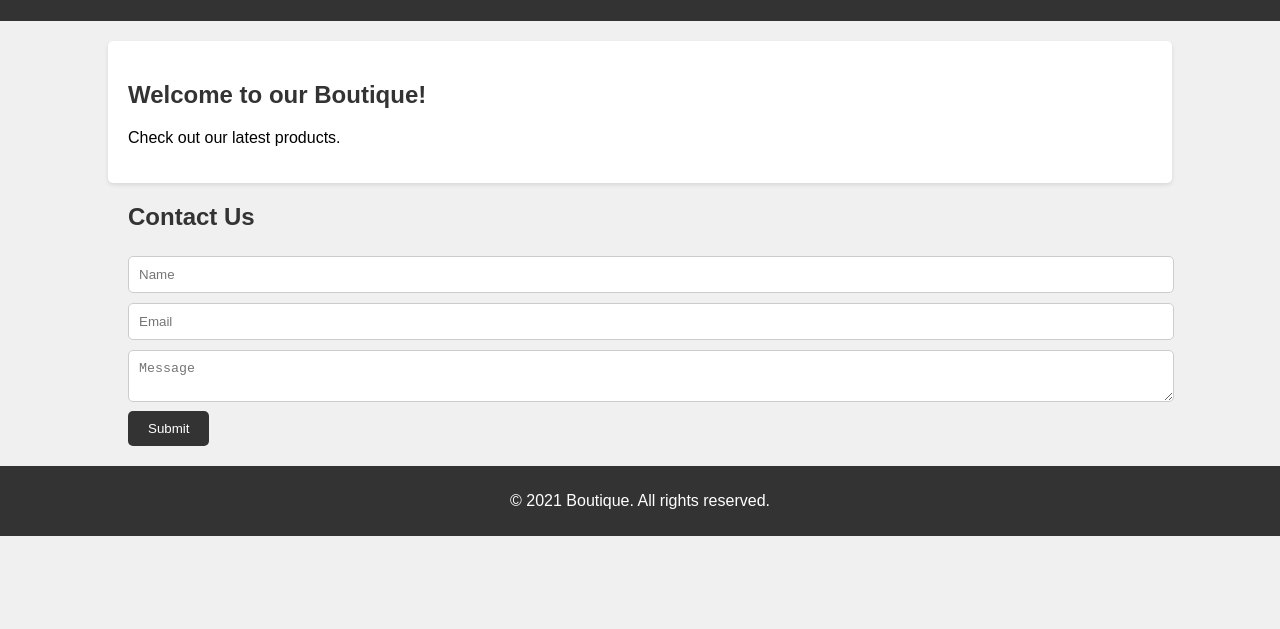
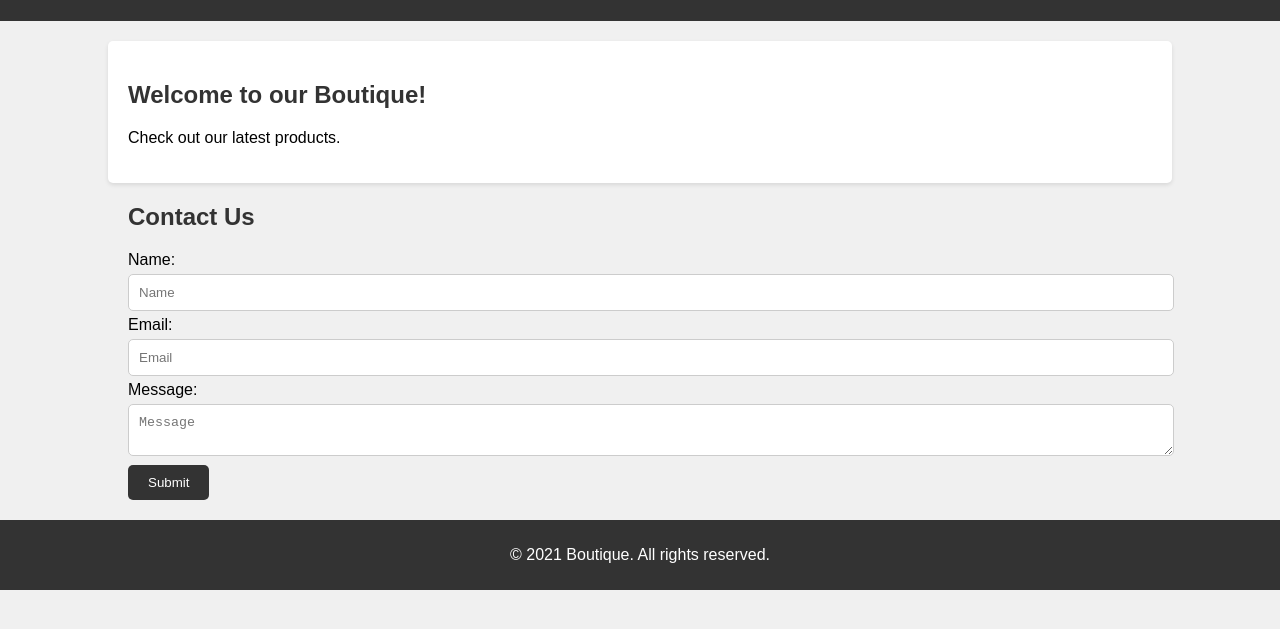
Before and after one commit to happy-1310/askcodi-errorfixing, a plain HTML site: page index.html in a window 1280 px wide. Shown: the part 99-728 px from the top of the page. Drawn offline with Linux system fonts and the light colour scheme.

Commit message:
Missing Form Label

```diff
--- a/index.html
+++ b/index.html
@@ -75,12 +75,16 @@ button {
 </div>
 
 <form>
-<h2>Contact Us</h2>
-<input type="text" placeholder="Name">
-<input type="text" placeholder="Email">
-<textarea placeholder="Message"></textarea>
-<button type="submit">Submit</button>
+  <h2>Contact Us</h2>
+  <label for="name">Name:</label>
+  <input type="text" id="name" placeholder="Name">
+  <label for="email">Email:</label>
+  <input type="text" id="email" placeholder="Email">
+  <label for="message">Message:</label>
+  <textarea id="message" placeholder="Message"></textarea>
+  <button type="submit">Submit</button>
 </form>
+
 
 <div class="footer">
 <p>&copy; 2021 Boutique. All rights reserved.</p>
```
